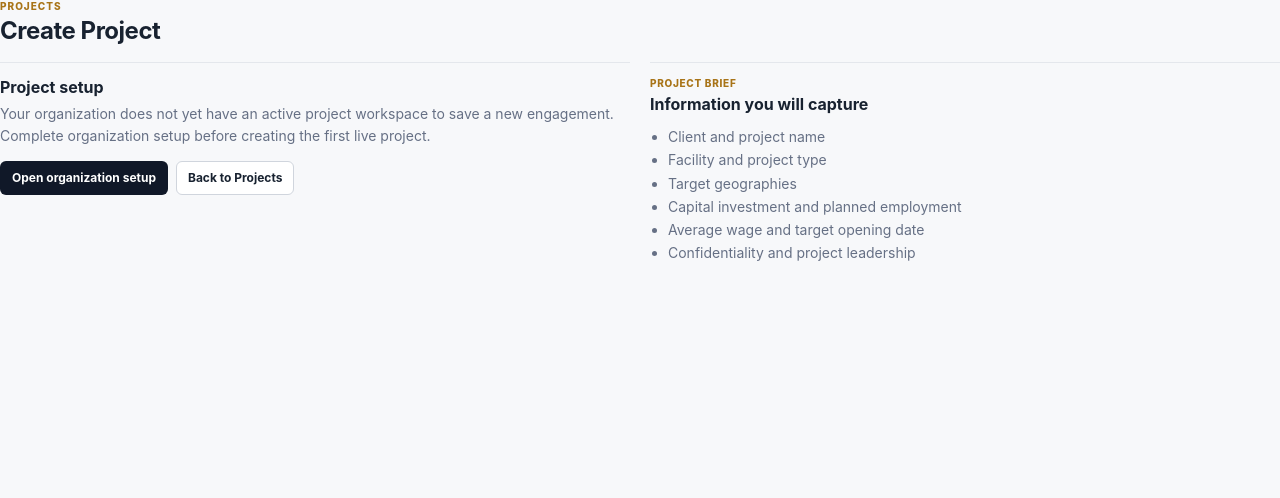
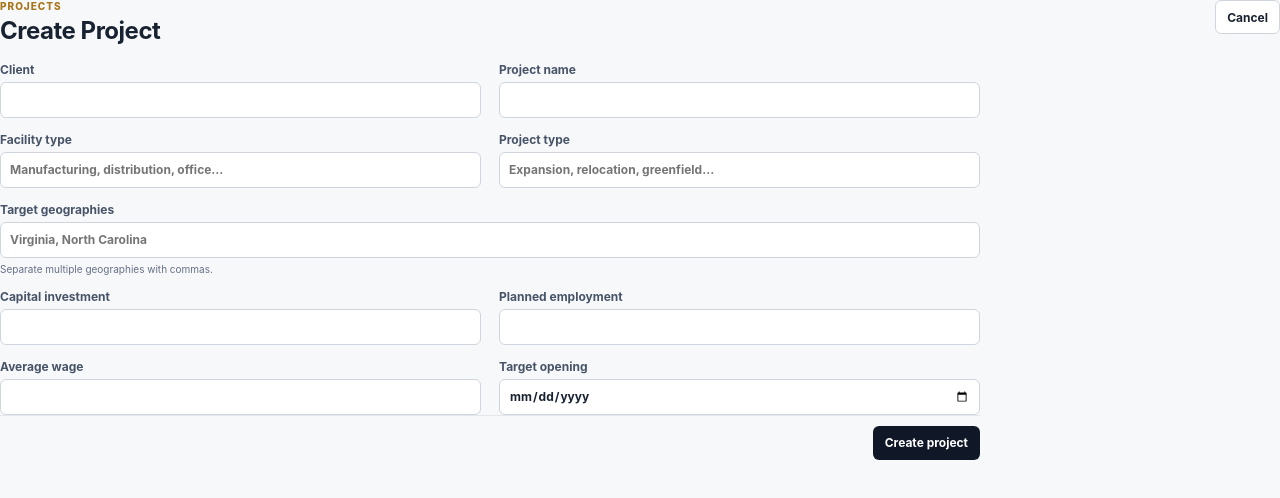
Before and after one commit to AccelAnalysis/AccelSSA, a Next.js app: page /projects/new in a window 1280 px wide. Shown: the top 498 px of the page. Built offline with nearby package versions, Linux system fonts and the light colour scheme; no server answers.

Commit message:
Replace project setup placeholder with live create workflow

```diff
--- a/src/app/projects/new/page.tsx
+++ b/src/app/projects/new/page.tsx
@@ -1,36 +1,22 @@
 import Link from "next/link";
 import { PageHeader } from "@/components/ui/page-header";
+import { ProjectCreateForm } from "@/components/projects/project-create-form";
 
 export default function NewProjectPage() {
+  const configured = Boolean(process.env.DATABASE_URL);
   return (
     <>
-      <PageHeader
-        eyebrow="Projects"
-        title="Create Project"
-        description="Start a site-selection engagement by establishing the client, facility profile, target geography, investment, employment and opening timeline."
-      />
-      <div className="grid grid-2">
-        <section className="card">
-          <h2>Project setup</h2>
-          <p>Your organization does not yet have an active project workspace to save a new engagement. Complete organization setup before creating the first live project.</p>
-          <div className="button-row">
-            <Link className="button button-primary" href="/administration/firm">Open organization setup</Link>
-            <Link className="button button-secondary" href="/projects">Back to Projects</Link>
-          </div>
-        </section>
-        <section className="card">
-          <span className="card-kicker">Project brief</span>
-          <h2>Information you will capture</h2>
-          <ul className="clean-list">
-            <li>Client and project name</li>
-            <li>Facility and project type</li>
-            <li>Target geographies</li>
-            <li>Capital investment and planned employment</li>
-            <li>Average wage and target opening date</li>
-            <li>Confidentiality and project leadership</li>
-          </ul>
-        </section>
+      <div className="page-header-with-action">
+        <PageHeader eyebrow="Projects" title="Create Project" description="Establish the client, operating requirements and timeline for a new site-selection engagement." />
+        <Link className="button button-secondary" href="/projects">Cancel</Link>
       </div>
+      {configured ? (
+        <ProjectCreateForm />
+      ) : (
+        <div className="inline-notice" role="status">
+          Project creation is unavailable until the authoritative PostgreSQL connection (`DATABASE_URL`) is configured.
+        </div>
+      )}
     </>
   );
 }
```
